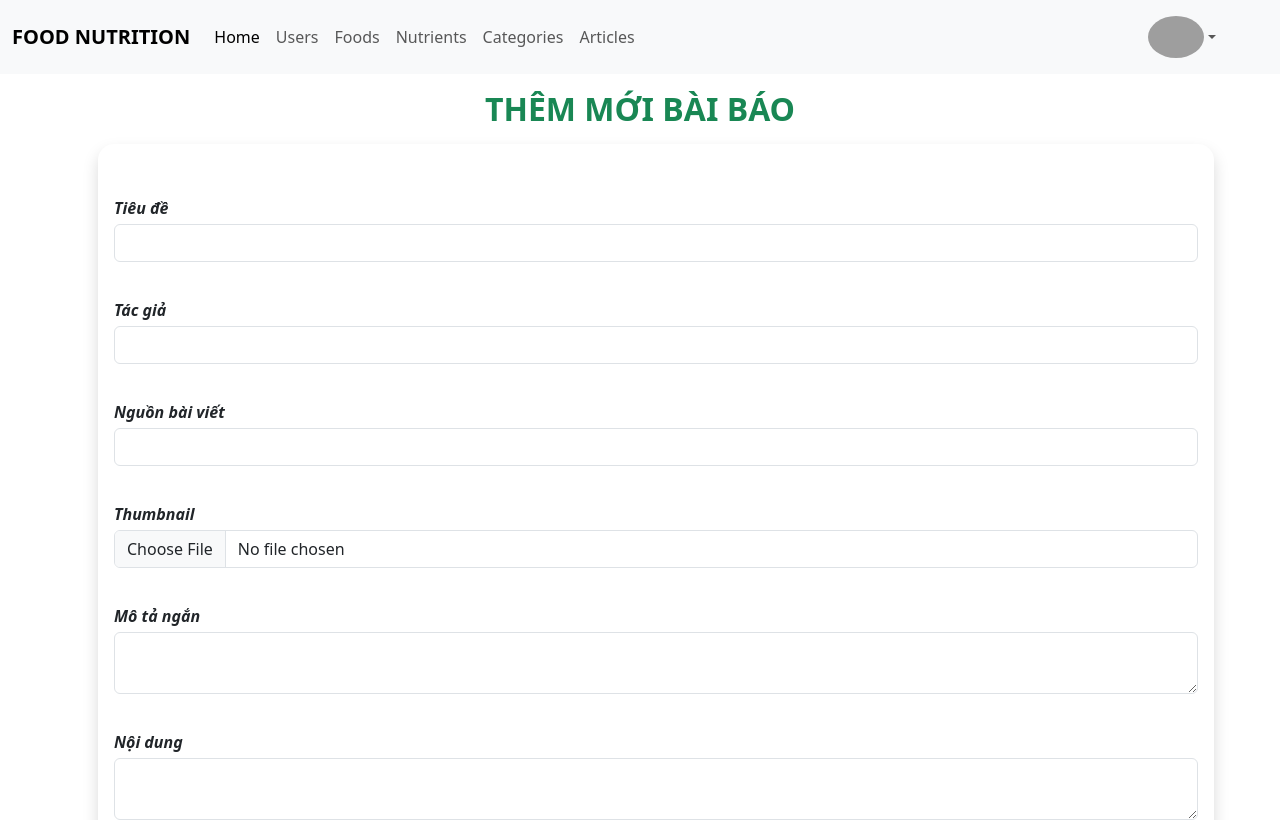
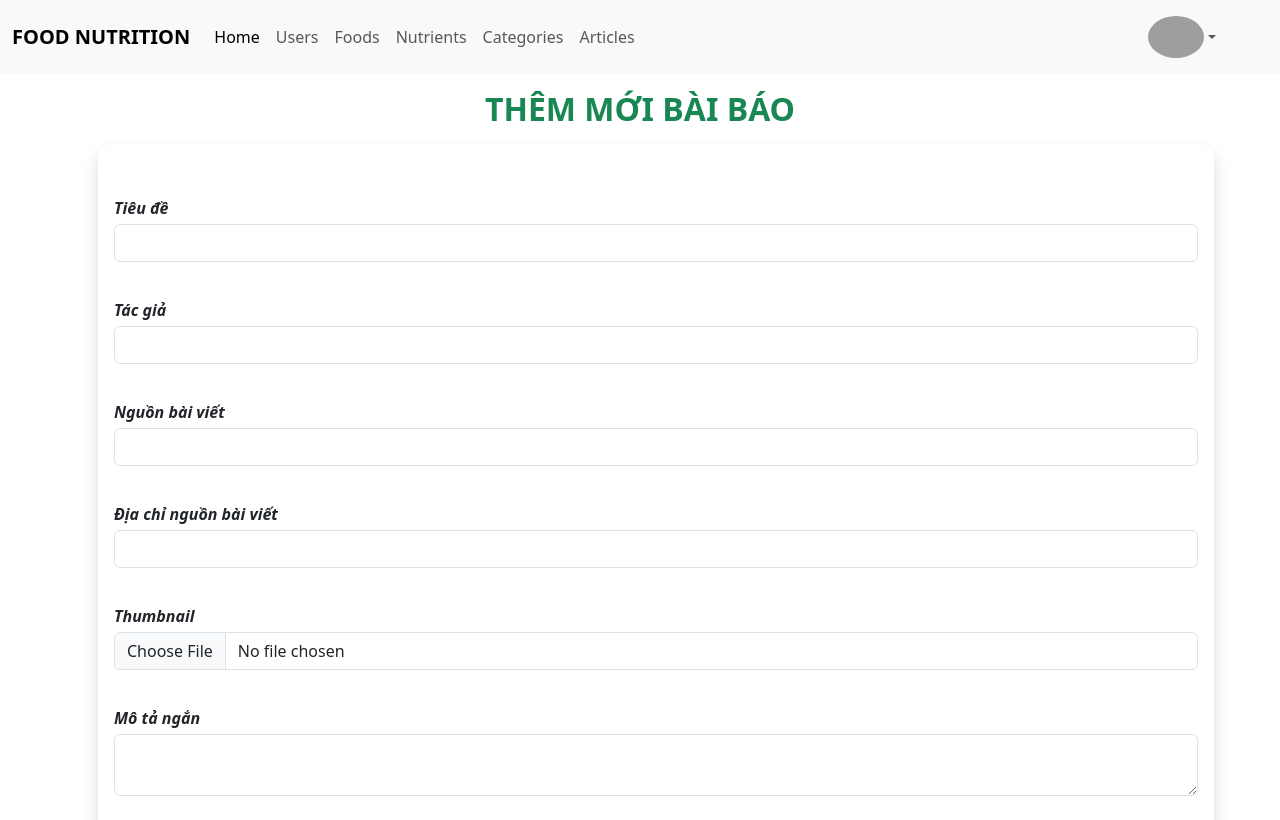
Before and after one commit to NguyenLuan11/food-nutriton-frontend, a React (Vite) app: page /article in a window 1280 px wide. Shown: the top 820 px of the page. Built offline with nearby package versions, Linux system fonts and the light colour scheme; no server answers; grey boxes are pictures that could not be loaded.

Commit message:
add link origin for articles

```diff
--- a/src/components/article/articleComponent.jsx
+++ b/src/components/article/articleComponent.jsx
@@ -18,6 +18,7 @@ const ArticleComponent = () => {
     const [categoryID, setCategoryID] = useState(0);
     const [author, setAuthor] = useState('');
     const [origin, setOrigin] = useState('');
+    const [linkOrigin, setLinkOrigin] = useState('');
     const [content, setContent] = useState('');
     const [shortDescription, setShortDescription] = useState('');
     const [title, setTitle] = useState('');
@@ -65,6 +66,7 @@ const ArticleComponent = () => {
                 setThumbnail(response.data.thumbnail);
                 setAuthor(response.data.author);
                 setOrigin(response.data.origin);
+                setLinkOrigin(response.data.linkOrigin);
                 setShortDescription(response.data.shortDescription);
                 setContent(response.data.content);
                 setCategoryID(response.data.categoryID);
@@ -101,7 +103,7 @@ const ArticleComponent = () => {
 
         if (accessToken != null) {
             if (validateForm()) {
-                const article = {title, author, origin, shortDescription, content, categoryID}
+                const article = {title, author, origin, linkOrigin, shortDescription, content, categoryID}
                 console.log(article);
                 const file = fileInputRef.current.files[0];
                 console.log(file);
@@ -265,6 +267,15 @@ const ArticleComponent = () => {
                         </div>
                         <br />
                         <div className="form-group">
+                            <label htmlFor="linkOrigin"><b><i>Địa chỉ nguồn bài viết</i></b></label>
+                            <input type="text"
+                            onChange={(e) => setLinkOrigin(e.target.value)}
+                            className="form-control"
+                            name="linkOrigin" id="linkOrigin"
+                            value={linkOrigin} />
+                        </div>
+                        <br />
+                        <div className="form-group">
                             <label htmlFor="thumbnail"><b><i>Thumbnail</i></b></label>
                             <br />
                             {
--- a/src/components/article/detailsArticleComponent.jsx
+++ b/src/components/article/detailsArticleComponent.jsx
@@ -105,7 +105,9 @@ const DetailsArticleComponent = () => {
                             <p>{article.content}</p>
 
                             <p className="d-flex justify-content-end" style={{textIndent: '40px'}}><i>{article.author}</i></p>
-                            <p className="d-flex justify-content-end" style={{textIndent: '40px'}}><i>{article.origin}</i></p>
+                            <p className="d-flex justify-content-end" style={{textIndent: '40px'}}>
+                                <i><a href={article.linkOrigin != null ? `${article.linkOrigin}` : ''}>{article.origin}</a></i>
+                            </p>
                         </div>
                     </div>
                     <p className="d-flex justify-content-end"><i>
--- a/src/components/article/listArticlesComponent.jsx
+++ b/src/components/article/listArticlesComponent.jsx
@@ -134,7 +134,9 @@ const ListArticlesComponent = () => {
                             <div>
                                 <p style={{textIndent: '40px'}}>{article.shortDescription}</p>
                                 <p className="d-flex justify-content-end" style={{textIndent: '40px'}}><i>{article.author}</i></p>
-                                <p className="d-flex justify-content-end" style={{textIndent: '40px'}}><i>{article.origin}</i></p>
+                                <p className="d-flex justify-content-end" style={{textIndent: '40px'}}>
+                                    <i><a href={article.linkOrigin != null ? `${article.linkOrigin}` : ''}>{article.origin}</a></i>
+                                </p>
                             </div>
                         </div>
                         <div>
```
